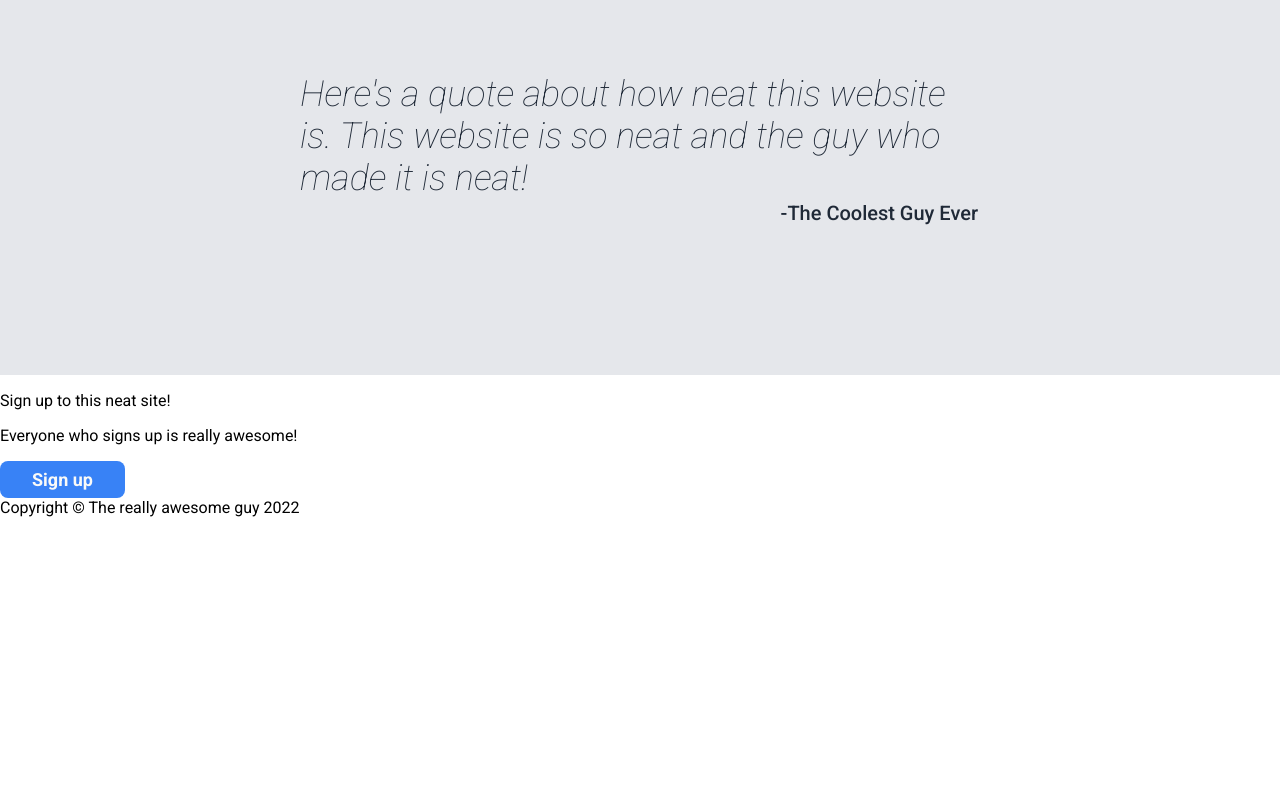
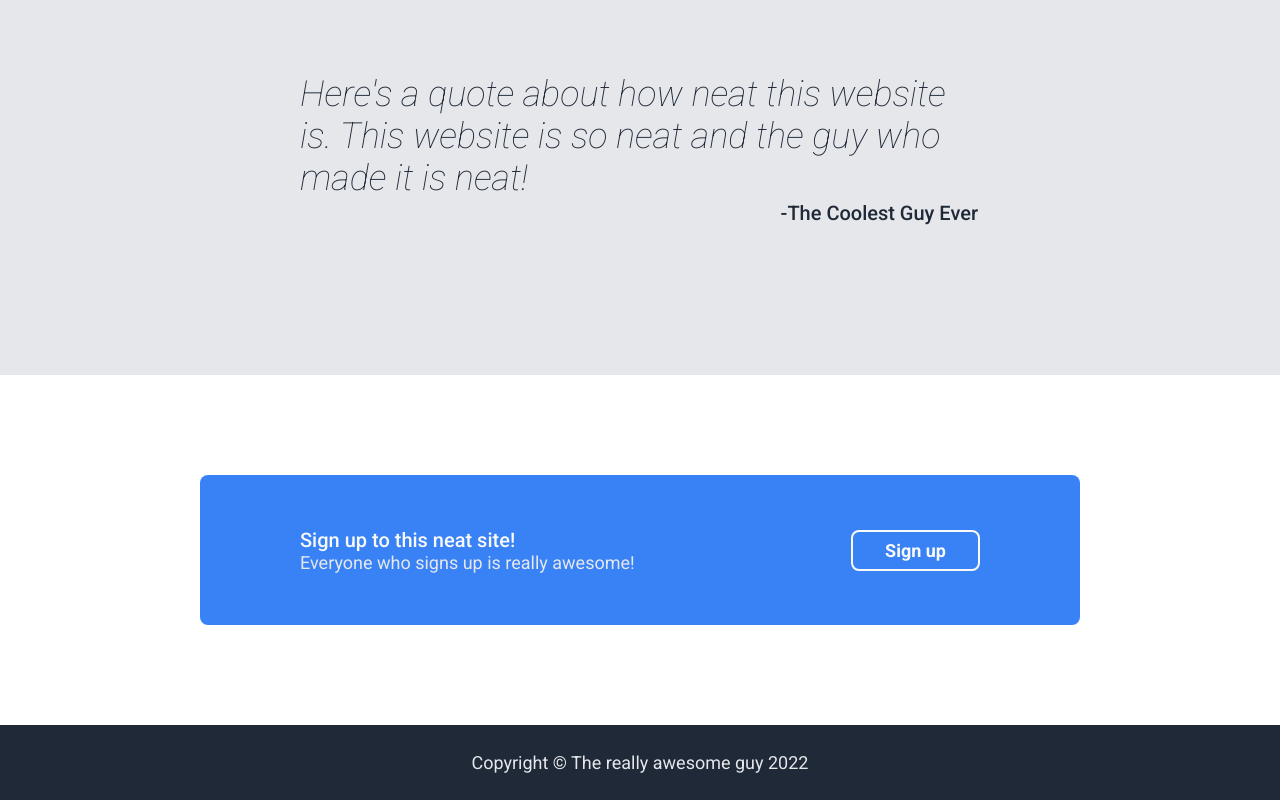
Before and after one commit to godtremble95/prettyNeatLandingPage, a plain HTML site: page index.html in a window 1280 px wide. Shown: the part 925-1725 px from the top of the page. Before the commit the page ends 1442 px from the top, so only its background shows below. Drawn offline with Linux system fonts and the light colour scheme.

Commit message:
Added styling to action banner and footer

```diff
--- a/index.html
+++ b/index.html
@@ -52,8 +52,8 @@
     <div class="sign-up">
         <div class="action-box">
             <div class="action-left">
-                <p>Sign up to this neat site!</p>
-                <p>Everyone who signs up is really awesome!</p>
+                <p class="action-title">Sign up to this neat site!</p>
+                <p class="action-text">Everyone who signs up is really awesome!</p>
             </div>
             <button class="action">Sign up</button>
         </div>
--- a/style.css
+++ b/style.css
@@ -9,23 +9,25 @@ body {
     margin: 0;
     justify-content: space-between;
 }
-header, .hero{
+header, .hero, footer{
     display: flex;
     align-items: center;
     background-color: #1f2937;
     padding: 0 200px;
     flex-wrap: wrap;
 }
+header, footer {
+    height: 75px;
+    flex: none;
+}
 header {
     justify-content: space-between;
-    height: 50px;
-    flex: none;
 }
 .hero {
     justify-content: center;
     align-items: center;
     gap: 8px;
-    min-height: 350px;
+    min-height: 325px;
 }
 .info {
     display: flex;
@@ -43,6 +45,17 @@ header {
     justify-content: center;
     min-height: 450px;
     padding: 0 300px;
+}
+.sign-up {
+    display: flex;
+    padding: 0 200px;
+    min-height: 350px;
+    justify-content: center;
+}
+footer {
+    color: #e5e7eb;
+    font-size: 18px;
+    justify-content: center;
 }
 .logo {
     font-size: 24px;
@@ -134,3 +147,29 @@ h2 {
     margin: 2px;
     align-self: flex-end;
 }
+.action-box {
+    flex: 0 1 875px;
+    display: flex;
+    justify-content: space-between;
+    align-items: center;
+    background-color: #3882f6;
+    margin: 100px 0px;
+    padding: 0px 100px;
+    height: 150px;
+    border-radius: 8px;
+}
+.action-left p {
+    margin: 0px;
+}
+.action-title {
+    font-size: 20px;
+    font-weight: 500;
+    color: #f9faf8;
+}
+.action-text {
+    font-size: 18px;
+    color: #e5e7eb;
+}
+.action {
+    border: 2px solid #f9faf8;
+}
```
